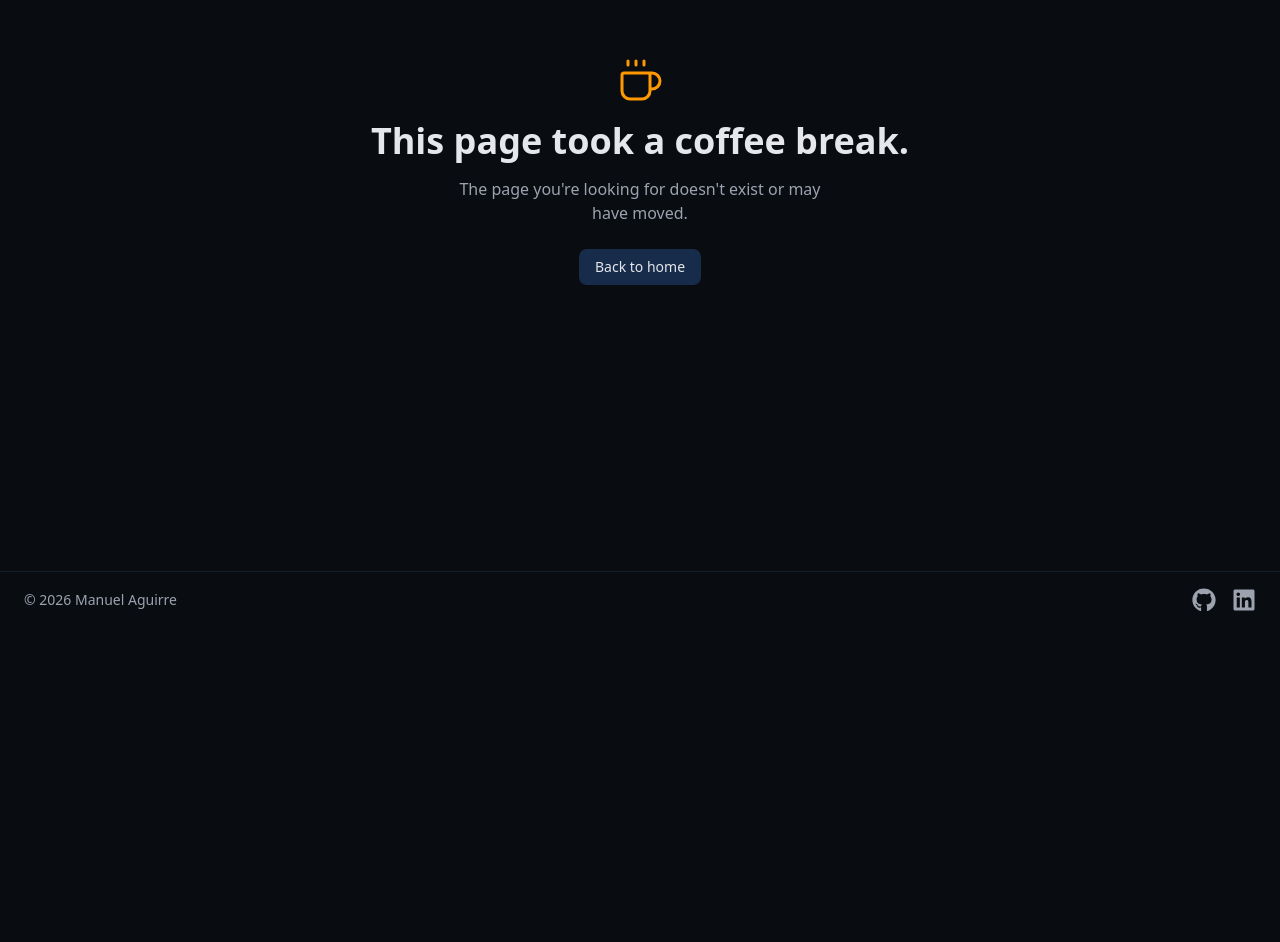
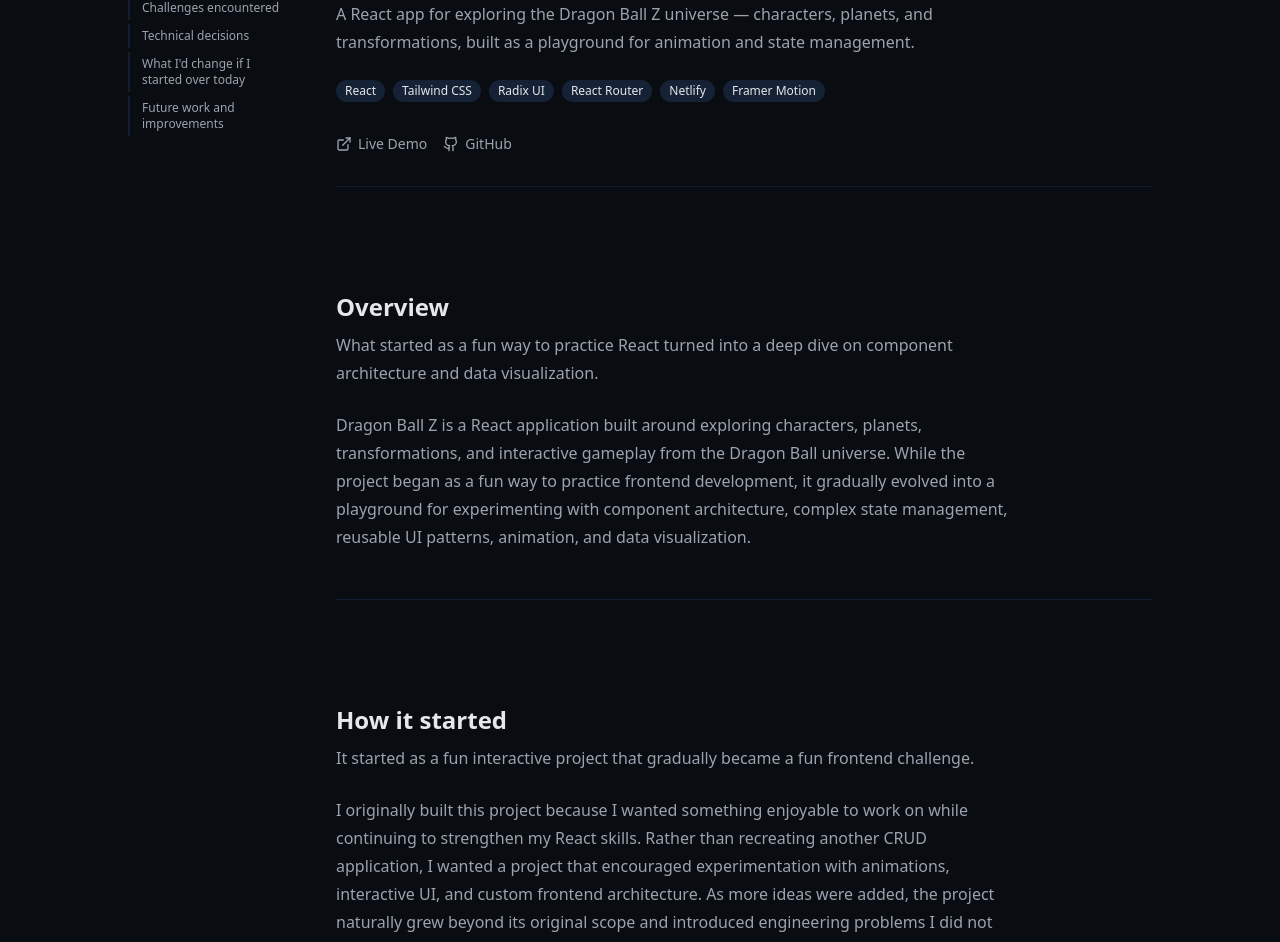
Before and after one commit to aguirreMan/updated-portfolio-website, a React (Vite) app: page /projects/dragon-ballz in a window 1280 px wide. Shown: the part 229-1171 px from the top of the page. Before the commit the page ends 857 px from the top, so only its background shows below. Built offline with nearby package versions, Linux system fonts and the light colour scheme.

Commit message:
Created a case study for the dragon ball z application

```diff
--- a/src/App.tsx
+++ b/src/App.tsx
@@ -8,6 +8,7 @@
 import Recipe from '@/components/pages/case-studies/Recipe'
 import Portfolio from '@/components/pages/case-studies/Portfolio'
 import Gorilla from '@/components/pages/case-studies/Gorilla'
+import DragonBallz from '@/components/pages/case-studies/DragonBallz'
 import GoogleAnalyticsTracker from '@/components/page-components/GoogleAnalyticsTracker'
 
 import { BrowserRouter, Routes, Route } from 'react-router-dom'
@@ -31,6 +32,9 @@
           <Route path="projects/gorilla-ai" element={<CaseStudyLayout key='gorilla-ai' />}>
             <Route index element={<Gorilla />} />
           </Route>
+          <Route path="projects/dragon-ballz" element={<CaseStudyLayout key='DragonBallz-study' />}>
+            <Route index element={<DragonBallz />} />
+          </Route>
 
           <Route path="contact" element={<Contact />} />
           <Route path="*" element={<NotFound />} />
--- a/src/components/pages/Projects.tsx
+++ b/src/components/pages/Projects.tsx
@@ -33,7 +33,17 @@
     liveLink: 'https://manuelaguirre.dev/',
     githubLink: 'https://github.com/aguirreMan/updated-portfolio-website',
     blogSlug: 'portfolio-evolution',
-  }
+  },
+  {
+    title: 'Dragon Ball Z',
+    description: `
+      Interactive React application featuring reducer-driven game logic, reusable UI components, animations, and custom power-level visualizations inspired by the Dragon Ball universe.
+    `,
+    stack: ['React', 'TypeScript', 'React Router', 'Tailwind CSS', 'Framer Motion', 'Radix UI', 'Netlify'],
+    liveLink: 'https://relaxed-meerkat-4ede1d.netlify.app/',
+    githubLink: 'https://github.com/aguirreMan/dragonball-z-react-application',
+    blogSlug: 'dragon-ballz',
+  },
 ]
 
 export default function Projects() {
@@ -46,10 +56,10 @@
             A selection of projects demonstrating my experience building modern, scalable web applications.
           </p>
         </div>
-        <div className="grid md:grid-cols-3 gap-8">
+        <div className="grid md:grid-cols-2 gap-8">
           {projectData.map((project) => (
             <ProjectCard key={project.title}
-              className={project.isFeatured ? 'md:col-span-3' : 'md:col-span-1'}
+              className={project.isFeatured ? 'md:col-span-1' : 'md:col-span-1'}
               {...project} />
           ))}
         </div>
--- /dev/null
+++ b/src/components/pages/case-studies/DragonBallz.tsx
@@ -0,0 +1,149 @@
+import CaseStudyHeader from '@/components/case-study/CaseStudyHeader'
+import CaseStudySection from '@/components/case-study/CaseStudySection'
+
+export default function DragonBallZ() {
+  const stack = ['React', 'Tailwind CSS', 'Radix UI', 'React Router', 'Netlify', 'Framer Motion']
+  return (
+    <div className='flex flex-col gap-14'>
+      <CaseStudyHeader
+        category='Frontend Weirdness'
+        title='Dragon Ball Z'
+        description='A React app for exploring the Dragon Ball Z universe — characters, planets, and transformations, built as a playground for animation and state management.'
+        stack={stack}
+        githubLink='https://github.com/aguirreMan/dragonball-z-react-application'
+        liveLink='https://relaxed-meerkat-4ede1d.netlify.app/'
+      />
+
+      <CaseStudySection
+        id='overview'
+        title='Overview'
+        description='What started as a fun way to practice React turned into a deep dive on component architecture and data visualization.'
+      >
+        <p className='text-muted-foreground leading-7 max-w-2xl'>
+          Dragon Ball Z is a React application built around exploring characters,
+          planets, transformations, and interactive gameplay from the Dragon Ball
+          universe. While the project began as a fun way to practice frontend
+          development, it gradually evolved into a playground for experimenting with
+          component architecture, complex state management, reusable UI patterns,
+          animation, and data visualization.
+        </p>
+      </CaseStudySection>
+
+      <CaseStudySection
+        id='origin'
+        title='How it started'
+        description='It started as a fun interactive project that gradually became a fun frontend challenge.'
+      >
+        <p className='text-muted-foreground leading-7 max-w-2xl'>
+          I originally built this project because I wanted something enjoyable to work
+          on while continuing to strengthen my React skills. Rather than recreating
+          another CRUD application, I wanted a project that encouraged experimentation
+          with animations, interactive UI, and custom frontend architecture. As more
+          ideas were added, the project naturally grew beyond its original scope and
+          introduced engineering problems I did not anticipate.
+        </p>
+      </CaseStudySection>
+
+      <CaseStudySection
+        id='challenges'
+        title='Challenges encountered'
+        description='The hardest problems were the ones that looked simple on the surface.'
+      >
+        <div className='flex flex-col gap-6 max-w-2xl'>
+          <div>
+            <p className='text-foreground font-medium mb-2'>Creating the Arena based game</p>
+            <p className='text-muted-foreground leading-7'>
+              My initial implementation relied on multiple independent useState hooks.
+              As the Arena feature expanded, selecting fighters, tracking battle
+              phases, determining winners, and resetting the game all became closely
+              connected. Managing these relationships independently quickly became
+              difficult, leading me to redesign the feature around useReducer where
+              state transitions could be modeled more predictably.
+            </p>
+          </div>
+          <div>
+            <p className='text-foreground font-medium mb-2'>Representing power levels</p>
+            <p className='text-muted-foreground leading-7'>
+              Character power levels ranged from the low thousands to values beyond
+              JavaScript's safe integer range — some characters even had unknown or
+              googolplex-scale values in the API data. A linear progress bar became
+              meaningless because almost every weaker character appeared as 0%.
+              I ended up parsing these values into BigInt and applying logarithmic
+              scaling, along with custom utilities to handle missing or malformed
+              data gracefully, so the UI stayed useful across the entire roster.
+            </p>
+          </div>
+        </div>
+      </CaseStudySection>
+
+      <CaseStudySection
+        id='decisions'
+        title='Technical decisions'
+        description='Every major library solved a specific engineering problem.'
+      >
+        <div className='flex flex-col gap-6 max-w-2xl'>
+          <div>
+            <p className='text-foreground font-medium mb-2'>Radix UI</p>
+            <p className='text-muted-foreground leading-7'>
+              Rather than relying entirely on prebuilt component libraries,
+              I chose Radix UI because it provides accessible primitives while still allowing complete control
+              over styling. This made it possible to create a UI that matched the Dragon Ball aesthetic without
+              sacrificing accessibility or reusability.
+            </p>
+          </div>
+          <div>
+            <p className='text-foreground font-medium mb-2'>Framer Motion</p>
+            <p className='text-muted-foreground leading-7'>
+              When building this project I realized that just showing characters and planet
+              transformations without any animation wasn't engaging enough. Framer Motion helped bring
+              the project to life with smooth, natural transitions between states.
+            </p>
+          </div>
+          <div>
+            <p className='text-foreground font-medium mb-2'>useReducer</p>
+            <p className='text-muted-foreground leading-7'>
+              The Arena feature contains multiple pieces of state that depend on one
+              another. Modeling the game as reducer actions created a more predictable
+              state machine than coordinating numerous independent useState hooks.
+            </p>
+          </div>
+          <div>
+            <p className='text-foreground font-medium mb-2'>Tailwind CSS, React Router, Netlify</p>
+            <p className='text-muted-foreground leading-7'>
+              Tailwind kept styling fast and consistent across a growing component set,
+              React Router handled navigation between character, planet, and arena views,
+              and Netlify gave me quick, zero-config deploys straight from GitHub.
+            </p>
+          </div>
+        </div>
+      </CaseStudySection>
+
+      <CaseStudySection
+        id='differently'
+        title="What I'd change if I started over today"
+        description='Testing would come first, not last.'
+      >
+        <p className='text-muted-foreground leading-7'>
+          If I rebuilt the project today, I would introduce automated testing much
+          earlier, particularly around utility functions responsible for parsing power
+          levels and coordinating Arena game logic. I would also continue improving
+          component organization and documentation as the project grows.
+        </p>
+      </CaseStudySection>
+
+      <CaseStudySection
+        id='future'
+        title='Future work and improvements'
+        description='Where the product goes next.'
+      >
+        <p className='text-muted-foreground leading-7 max-w-2xl'>
+          Future iterations will focus on expanding automated test coverage with
+          Vitest, documenting reusable components with Storybook, and continuing to
+          refine the application's architecture. Longer term, I would also like to
+          experiment with Three.js to create interactive visualizations that enhance
+          the Dragon Ball experience.
+        </p>
+      </CaseStudySection>
+    </div>
+  )
+}
```
